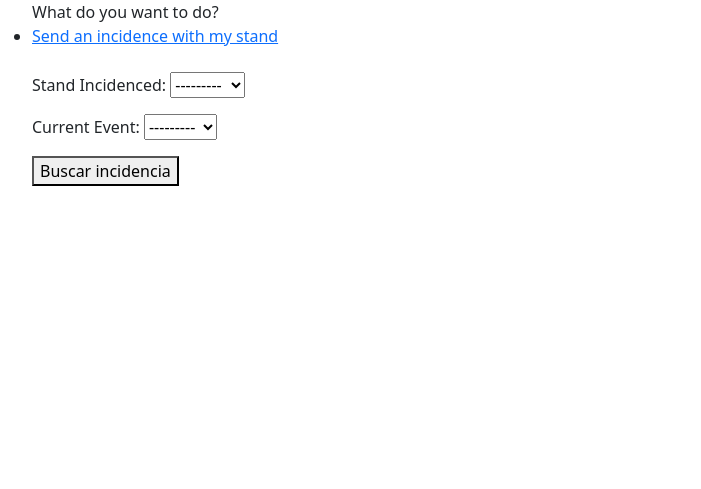
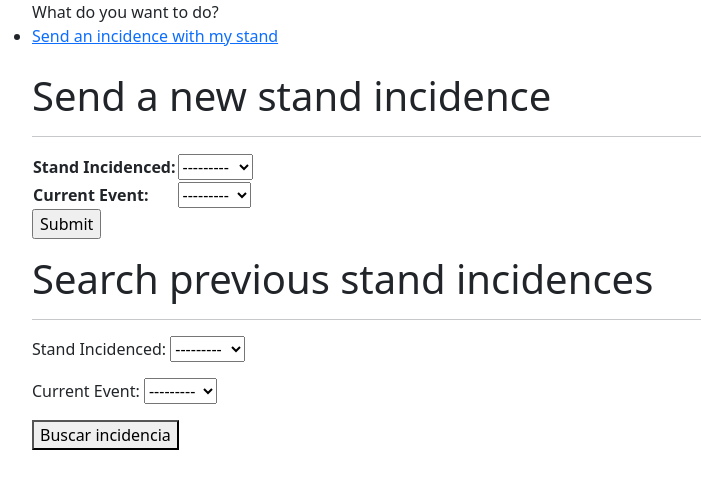
Before and after one commit to catalindoja/UDL_Software_EventsAndMoreG3, a Django app: page /incidences/ in a window 1280 px wide. Shown: the part 72-561 px from the top of the page, without its empty margins (0-701 px from the left). Run offline with Django 4.2, Linux system fonts and the light colour scheme; data comes from the database, SQL or seed files in the repository; some libraries are stand-ins or nearby versions.

Commit message:
joining templates for stand incidences.html

```diff
--- a/templates/incidences.html
+++ b/templates/incidences.html
@@ -11,6 +11,25 @@
         </a>
     </li>
 <br>
+
+<h1>
+    Send a new stand incidence
+</h1>
+<hr>
+
+ <div>
+        <form action="" method="post">
+            {% csrf_token %}
+            <table>
+                {{ form.as_table }}
+            </table>
+            <input type="submit" value="Submit">
+        </form>
+    </div>
+<h1>
+    Search previous stand incidences
+</h1>
+<hr>
 
 <div>
         <form method="post">
```
